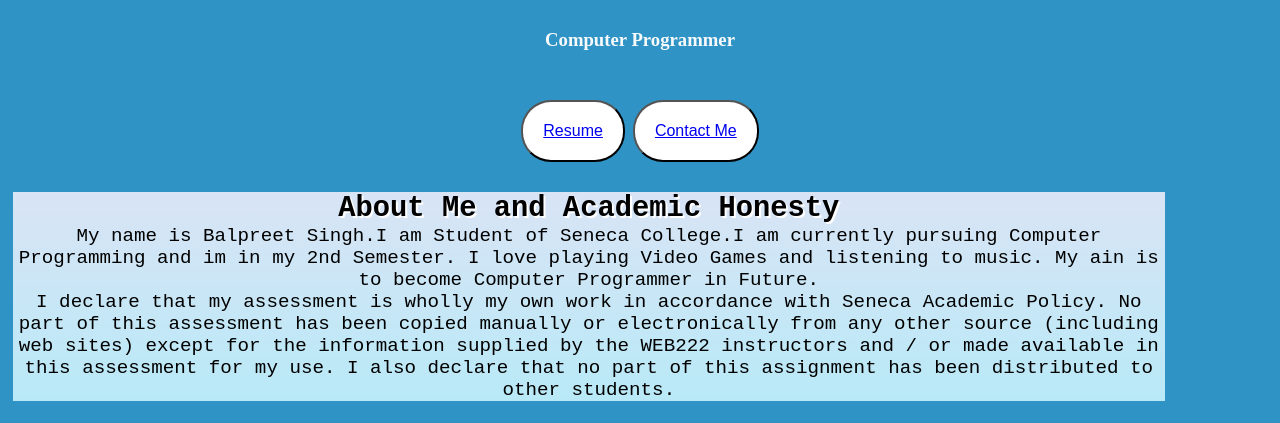
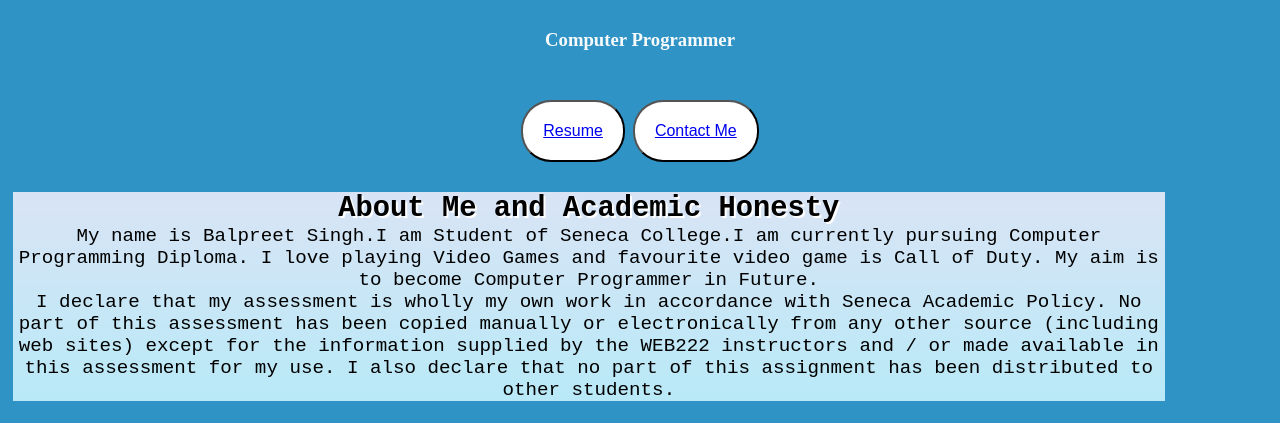
Before and after one commit to Bal34/Bal34, a plain HTML site: page index.html in a window 1280 px wide. Shown: the part 508-931 px from the top of the page. Drawn offline with Linux system fonts and the light colour scheme.

Commit message:
Update index.html

```diff
--- a/index.html
+++ b/index.html
@@ -37,7 +37,7 @@
     <div id="text1" >
         <h2 style="text-align: center; text-shadow: 2px 2px white;"> <i class="far fa-address-card"></i> About Me and Academic Honesty</h2>
         <p  style="text-align: center;">My name is Balpreet Singh.I am Student of Seneca College.I am currently pursuing Computer Programming
-            and im in my 2nd Semester. I love playing Video Games and listening to music. My ain is to become Computer Programmer in Future.<br>
+            Diploma. I love playing Video Games and favourite video game is Call of Duty. My aim is to become Computer Programmer in Future.<br>
             I declare that my assessment is wholly my own work in accordance with Seneca Academic
             Policy. No part of this assessment has been copied manually or electronically from any other
             source (including web sites) except for the information supplied by the WEB222 instructors and /
```
